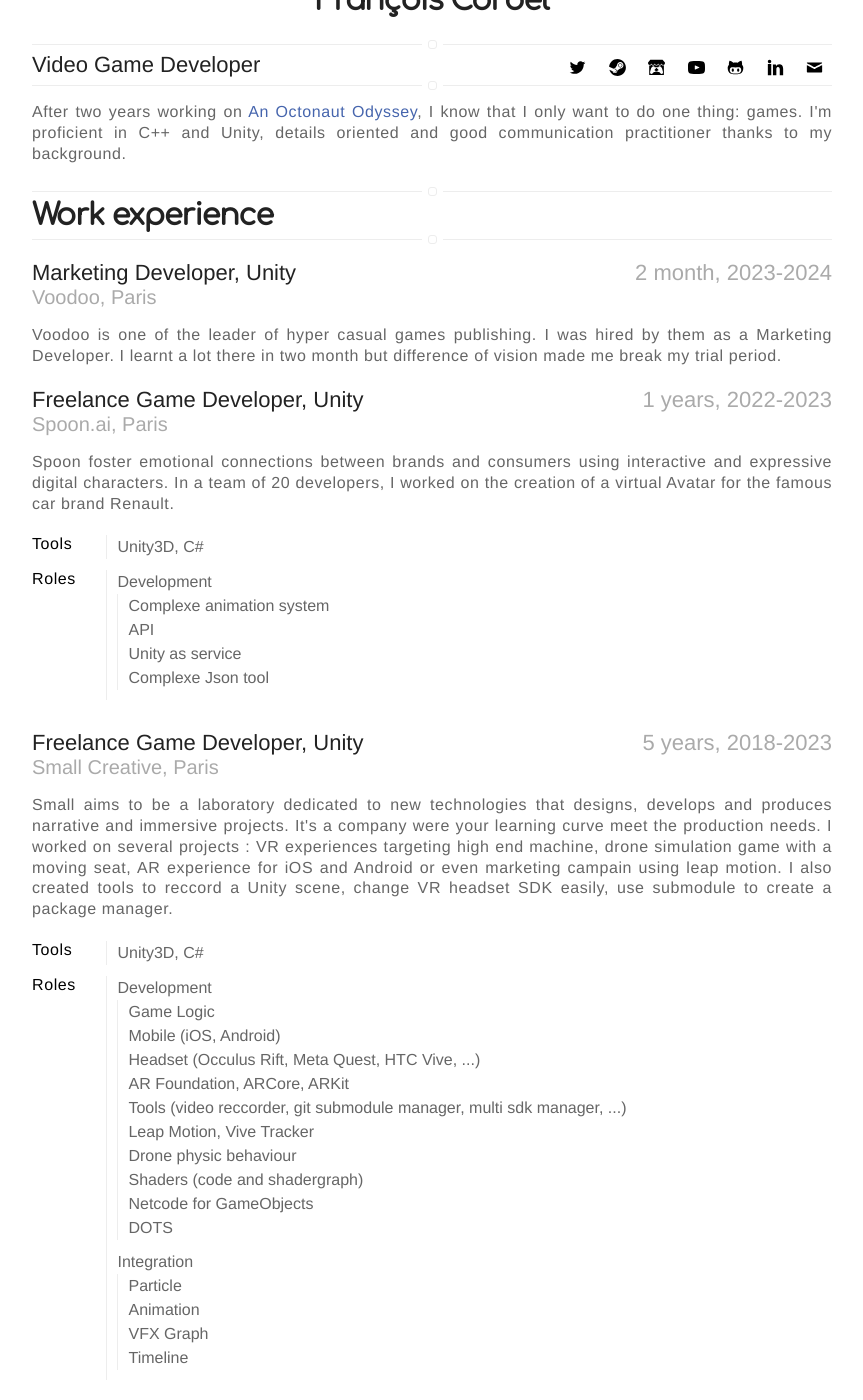
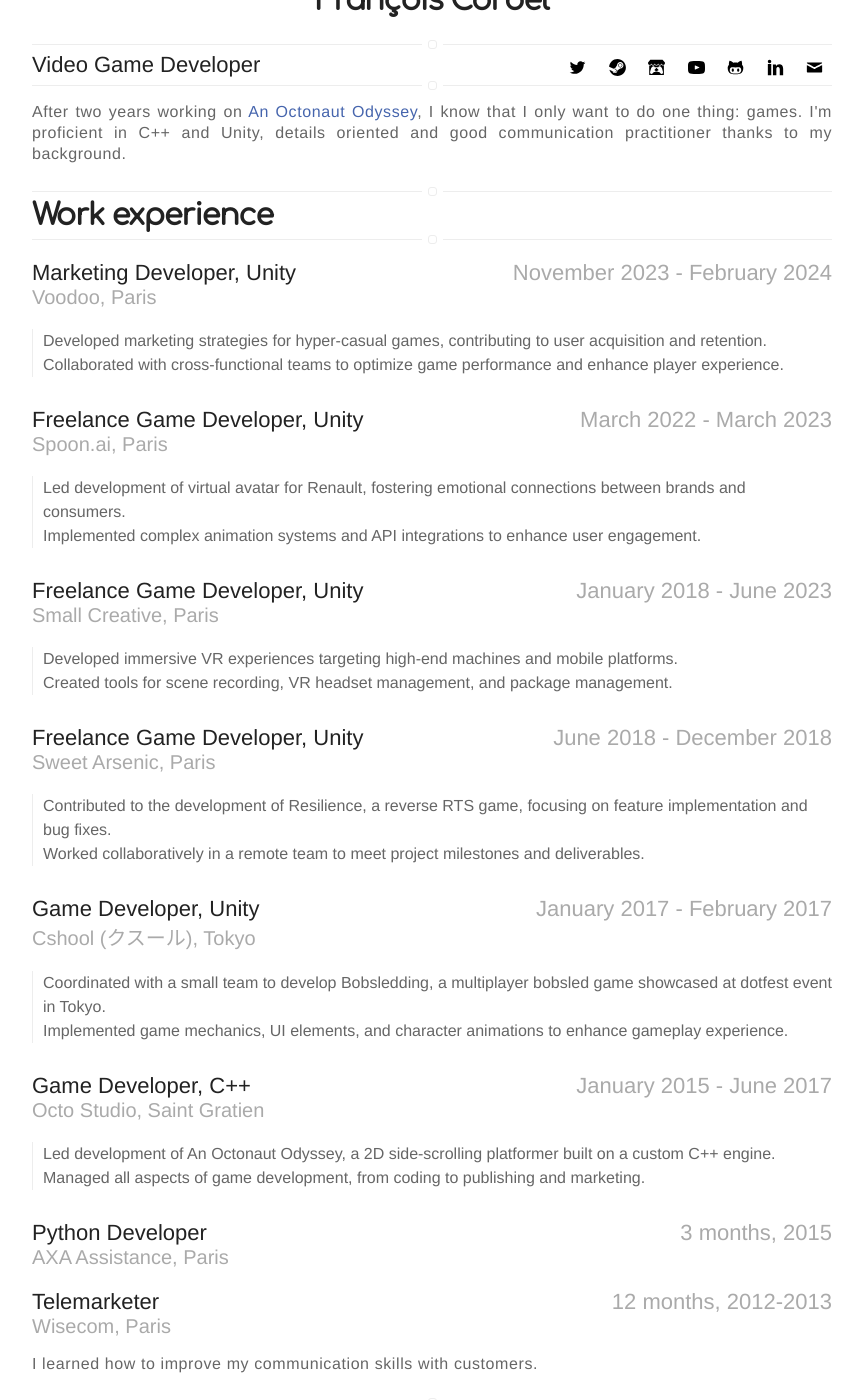
Before and after one commit to fcvalise/fcvalise.github.io, a Jekyll site: the page built from resume.html, in a window 1280 px wide and 1400 px high, scrolled down 293 px. Shown: the whole window, without its empty margins (208-1071 px from the left). Built offline with Jekyll 4.4.1, drawn with Linux system fonts in a browser that asks for light colours; nearby versions of some CDN libraries; some of the changed text lies outside the part shown.

Commit message:
Simplified resume

```diff
--- a/_includes/resume.html
+++ b/_includes/resume.html
@@ -26,12 +26,14 @@
         <div class="elem">
             <a alt="voodoo" href="{{site.url}}/none" target="_blank">
                 <h2 class="title">Marketing Developer, Unity</h2>
-                <h2 class="date">2 month, 2023-2024</h2>
+                <h2 class="date">November 2023 - February 2024</h2>
                 <h3>Voodoo, Paris</h3>
 
                 <p>
-                    Voodoo is one of the leader of hyper casual games publishing. I was hired by them as a Marketing Developer.
-                    I learnt a lot there in two month but difference of vision made me break my trial period.
+                    <ul>
+                        <li>Developed marketing strategies for hyper-casual games, contributing to user acquisition and retention.</li>
+                        <li>Collaborated with cross-functional teams to optimize game performance and enhance player experience.</li>
+                    </ul>
                 </p>
             </a>
         </div>
@@ -39,163 +41,75 @@
         <div class="elem">
             <a alt="spoon" href="{{site.url}}/none" target="_blank">
                 <h2 class="title">Freelance Game Developer, Unity</h2>
-                <h2 class="date">1 years, 2022-2023</h2>
+                <h2 class="date">March 2022 - March 2023</h2>
                 <h3>Spoon.ai, Paris</h3>
 
                 <p>
-                    Spoon foster emotional connections between brands and consumers using interactive and expressive digital characters.
-                    In a team of 20 developers, I worked on the creation of a virtual Avatar for the famous car brand Renault.
+                    <ul>
+                        <li>Led development of virtual avatar for Renault, fostering emotional connections between brands and consumers.</li>
+                        <li>Implemented complex animation systems and API integrations to enhance user engagement.</li>
+                    </ul>
                 </p>
-
-                <p class="ul-title"><strong>Tools</strong></p>
-                <ul>
-                    <li>Unity3D, C#</li>
-                </ul>
-                <br>
-                <p class="ul-title"><strong>Roles</strong></p>
-                <ul>
-                    <li>Development</li>
-                    <ul>
-                        <li>Complexe animation system</li>
-                        <li>API</li>
-                        <li>Unity as service</li>
-                        <li>Complexe Json tool</li>
-                    </ul>
             </a>
         </div>
 
         <div class="elem">
             <a alt="ayahuacsa" href="{{site.url}}/biblioquete" target="_blank">
                 <h2 class="title">Freelance Game Developer, Unity</h2>
-                <h2 class="date">5 years, 2018-2023</h2>
+                <h2 class="date">January 2018 - June 2023</h2>
                 <h3>Small Creative, Paris</h3>
 
-                <p>Small aims to be a laboratory dedicated to new technologies that designs, develops and
-                    produces narrative and immersive projects. It's a company were your learning curve meet the
-                    production needs. I worked on several projects : VR experiences targeting high end machine, drone
-                    simulation game with a moving seat, AR experience for iOS and Android or even marketing campain
-                    using leap motion. I also created tools to reccord a Unity scene, change VR headset SDK easily, use
-                    submodule to create a package manager.
+                <p>
+                    <ul>
+                        <li>Developed immersive VR experiences targeting high-end machines and mobile platforms.</li>
+                        <li>Created tools for scene recording, VR headset management, and package management.</li>
+                    </ul>
                 </p>
-
-                <p class="ul-title"><strong>Tools</strong></p>
-                <ul>
-                    <li>Unity3D, C#</li>
-                </ul>
-                <br>
-                <p class="ul-title"><strong>Roles</strong></p>
-                <ul>
-                    <li>Development</li>
-                    <ul>
-                        <li>Game Logic</li>
-                        <li>Mobile (iOS, Android)</li>
-                        <li>Headset (Occulus Rift, Meta Quest, HTC Vive, ...)</li>
-                        <li>AR Foundation, ARCore, ARKit</li>
-                        <li>Tools (video reccorder, git submodule manager, multi sdk manager, ...)</li>
-                        <li>Leap Motion, Vive Tracker</li>
-                        <li>Drone physic behaviour</li>
-                        <li>Shaders (code and shadergraph)</li>
-                        <li>Netcode for GameObjects</li>
-                        <li>DOTS</li>
-                    </ul>
-                    <li>Integration</li>
-                    <ul>
-                        <li>Particle</li>
-                        <li>Animation</li>
-                        <li>VFX Graph</li>
-                        <li>Timeline</li>
-                    </ul>
             </a>
         </div>
 
         <div class="elem">
             <a alt="Resilience" href="{{site.url}}/resilience/" target="_blank">
                 <h2 class="title">Freelance Game Developer, Unity</h2>
-                <h2 class="date">6 months, 2018</h2>
+                <h2 class="date">June 2018 - December 2018</h2>
                 <h3>Sweet Arsenic, Paris</h3>
 
-                <p>I was hired to work on the vertical slice of Resilience, a reversed RTS game</p>
-                <p>In a team of two 10 people, I was in charge of the development of new feature and bug fixs. The main
-                    difficulty was to absorb a large code base without any developer on site to help me.</p>
-
-                <p class="ul-title"><strong>Tools</strong></p>
-                <ul>
-                    <li>Unity3D, C#</li>
-                </ul>
-                <br>
-                <p class="ul-title"><strong>Roles</strong></p>
-                <ul>
-                    <li>Development</li>
+                <p>
                     <ul>
-                        <li>Implement UI</li>
-                        <li>Bug fixs</li>
-                        <li>Unsure quality of final version</li>
+                        <li>Contributed to the development of Resilience, a reverse RTS game, focusing on feature implementation and bug fixes.</li>
+                        <li>Worked collaboratively in a remote team to meet project milestones and deliverables.</li>
                     </ul>
-                </ul>
+                </p>
             </a>
         </div>
 
         <div class="elem">
             <a alt="Bobsledding" href="{{site.url}}/bobsledding/" target="_blank">
                 <h2 class="title">Game Developer, Unity</h2>
-                <h2 class="date">1 month, 2017</h2>
+                <h2 class="date">January 2017 - February 2017</h2>
                 <h3>Cshool (クスール), Tokyo</h3>
 
-                <p>Bobsledding is a 2 players bobsled game born from a common work between Cshool and Taki Corporation.
+                <p>
+                    <ul>
+                        <li>Coordinated with a small team to develop Bobsledding, a multiplayer bobsled game showcased at dotfest event in Tokyo.</li>
+                        <li>Implemented game mechanics, UI elements, and character animations to enhance gameplay experience.</li>
+                    </ul>
                 </p>
-                <p>In a team of two developpers, I was involve in all aspects and decisions. The game was presented at
-                    dotfest event in Tokyo.</p>
-
-                <p class="ul-title"><strong>Tools</strong></p>
-                <ul>
-                    <li>Unity3D, UniRX, Zenject, DOTween</li>
-                </ul>
-                <br>
-                <p class="ul-title"><strong>Roles</strong></p>
-                <ul>
-                    <li>Development</li>
-                    <ul>
-                        <li>Create a physic bobsled behavior</li>
-                        <li>Implement UI</li>
-                        <li>Implement items</li>
-                        <li>Add characters animations</li>
-                        <li>Unsure quality of final version</li>
-                    </ul>
-                </ul>
             </a>
         </div>
 
         <div class="elem">
             <a alt="An Octonaut Odyssey" href="{{site.url}}/an-octonaut-odyssey/">
                 <h2 class="title">Game Developer, C++</h2>
-                <h2 class="date">18 months, 2015-2017</h2>
+                <h2 class="date">January 2015 - June 2017</h2>
                 <h3>Octo Studio, Saint Gratien</h3>
-                <p>An Octonaut Odyssey is a 2D side-scrolling platformer built on a custom C++ engine.</p>
-                <p>Building a game from scratch was the opportunity for me to develop a full understanding of video game
-                    programming,
-                    from A to Z. Created by a team of 1 to 5 peoples, it's now released on steam.</p>
-            </a>
-            <p class="ul-title"><strong>Tools</strong></p>
-            <ul>
-                <li>C++, <a alt="sfml-dev.org" href="https://www.sfml-dev.org/">SFML</a>, Vim, Git, Makefile, Trello
-                </li>
-            </ul>
-            <br>
-            <p class="ul-title"><strong>Roles</strong></p>
-            <ul>
-                <li>Development</li>
-                <li>
+
+                <p>
                     <ul>
-                        <li>Gameplay</li>
-                        <li>Generative environment</li>
-                        <li>Menu system</li>
-                        <li>Optimization</li>
+                        <li>Led development of An Octonaut Odyssey, a 2D side-scrolling platformer built on a custom C++ engine.</li>
+                        <li>Managed all aspects of game development, from coding to publishing and marketing.</li>
                     </ul>
-                </li>
-                <li>Team Producing</li>
-                <li>Game Design</li>
-                <li>Level Design</li>
-                <li>Publishing and Marketing</li>
+                </p>
             </ul>
         </div>
 
@@ -203,25 +117,6 @@
             <h2 class="title">Python Developer</h2>
             <h2 class="date">3 months, 2015</h2>
             <h3>AXA Assistance, Paris</h3>
-            <p>How could robots help dependent individuals to live at home? I had to answer that question
-                with a team of 5 people for a worldwide insurance group.</p>
-            <ul>
-                <li>Python development on the robot <a alt="softbankrobotics.com/nao"
-                        href="https://www.ald.softbankrobotics.com/en/robots/nao">NAO</a> of SoftBank Robotics</li>
-                <li>Technical recommendations</li>
-            </ul>
-        </div>
-
-        <div class="elem">
-            <h2 class="title">Web Developer</h2>
-            <h2 class="date">6 months, 2014</h2>
-            <h3>Padawan Group, Paris</h3>
-            <p></p>
-            <ul>
-                <li>Development of a tool to migrate a MySQL database to an elasticsearch solution with PHP</li>
-                <li>Development of a bash script to deploy several websites with Git</li>
-                <li>Ticket managing in collaboration with an Indian company</li>
-            </ul>
         </div>
 
         <div class="elem">
@@ -229,12 +124,6 @@
             <h2 class="date">12 months, 2012-2013</h2>
             <h3>Wisecom, Paris</h3>
             <p>I learned how to improve my communication skills with customers.</p>
-
-            <ul>
-                <li>Customer support for an energy company</li>
-                <li>Web tools improvement</li>
-                <li>Community management for a French bank</li>
-            </ul>
         </div>
 
         {% include hr-custom.html %}
```
